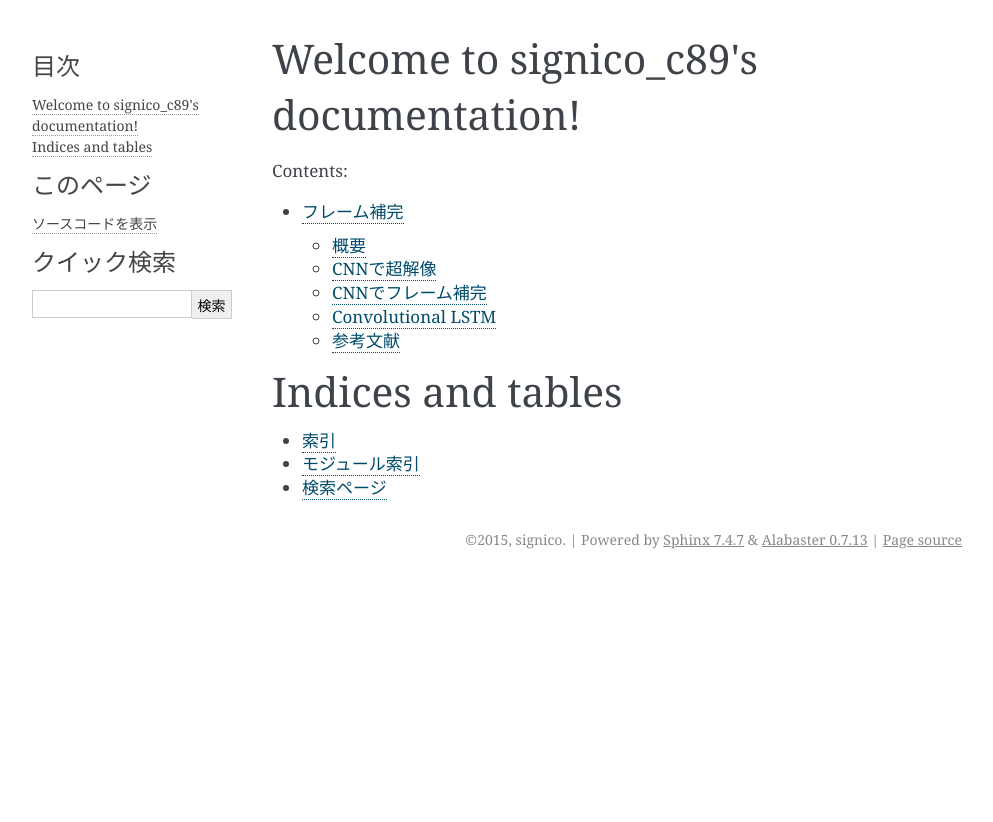
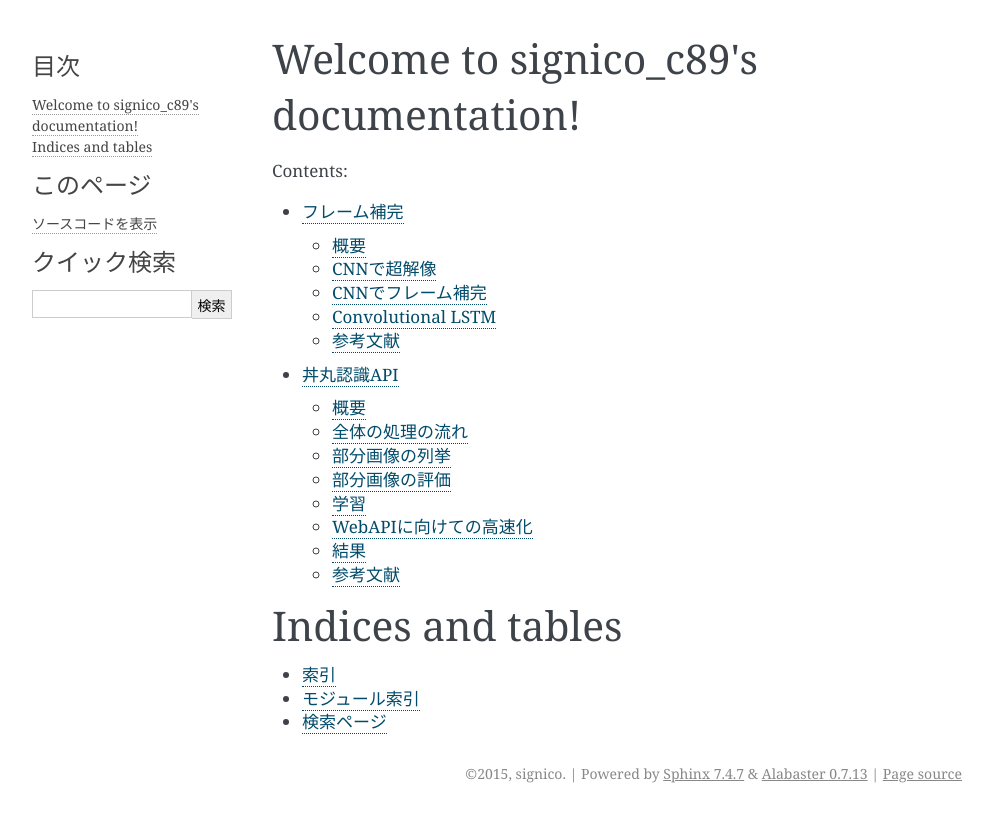
Before and after one commit to Hi-king/signico_c89, a Sphinx documentation site: the page built from source/index.rst, in a window 1280 px wide. Shown: the top 822 px of the page, without its empty margins (148-1141 px from the left). Built offline with Sphinx 7.4.7, drawn with Linux system fonts in a browser that asks for light colours; some of the changed lines change nothing that is shown.

Commit message:
途中まで

```diff
--- /dev/null
+++ b/source/donmaru_recognition_api/donmaru_recognition_api.rst
@@ -0,0 +1,169 @@
+=====
+丼丸認識API
+=====
+
+:執筆: @brly
+
+概要
+====
+本稿は, 丼丸を含む画像を ``HTTP POST`` した際に丼丸を含む矩形とその丼丸が何丼であるかの情報を
+返すWebAPIを作成することを目的として, 試行錯誤した記録である.
+なお, 丼丸が一体何であるかについては [#f1]_ を参照されたい.
+
+.. image:: abstract.png
+
+全体の処理の流れ
+=====
+
+以下に示すようなAPIの実装を本稿では目的として行った.
+
+1. クエリ画像が与えられたら一定以下にリサイズする
+2. リサイズ後のクエリ画像について dlib [#f3]_ を用いて評価すべき部分画像を列挙する
+
+  * 各部分画像についてのベクトル表現を得る
+  * 1クラスSVMを用いて部分画像が丼丸かどうか判定する
+  * 判定の結果が丼丸であるならばマルチクラスSVMを用いてどの丼丸か判定する
+
+3. 丼丸である確率が高い部分画像の矩形情報と, その部分画像が含む丼丸がどの丼丸であるかを返す
+
+部分画像の列挙
+=====
+概要で述べたような目的をWebAPIの形で達成するためには, まず評価する必要のある部分画像を高速に選定できる必要がある.
+
+実は本稿のネタ探しに詰まっていたところ, 機械学習界隈で著名な方のblog記事 [#f5]_ にたどり着き
+Selective Search なる部分画像を提案してくれるアルゴリズムが存在することが分かり, 本稿のテーマを決定した.
+記事を書かれた @kivantium 氏には大変感謝している.
+
+本稿ではこの Selective Search を用いて実際に評価する部分画像の列挙を行っている.
+記事 [#f5]_ にもあるように, Selective Search を実装している dlib [#f3]_ というライブラリがあり, それを利用した.
+
+筆者が試した時期(2015年/12月, バージョン18.18) において dlib [#f3]_ はバイナリ配布されておらず, ソースからビルドする必要があった.
+筆者の環境 MacOSX(10.10.5) では ``/opt/X11/include`` をインクルードパスに追加することでビルドに成功した.
+
+dlib 内で実際に利用した関数は blog記事 [#f5]_ でも言及されている ``dlib::find_candidate_object_locations`` を利用した.
+該当関数は ``dlib/image_transforms/segment_image.h`` にあり, シグネチャは以下のようになっている.
+
+::
+
+  template <
+        typename in_image_type,
+        typename EXP
+        >
+    void find_candidate_object_locations (
+        const in_image_type& in_img_,
+        std::vector<rectangle>& rects,
+        const matrix_exp<EXP>& kvals,
+        const unsigned long min_size = 20,
+        const unsigned long max_merging_iterations = 50
+    )
+
+::
+
+C++ では見つからなかったが python ではこの関数を使うためのサンプルコード
+(find_candidate_object_locations.py)が存在し, 当該の関数については
+
+::
+
+    dlib.find_candidate_object_locations(img, rects, min_size=500)
+
+::
+
+このように使われている. C++版 ではデフォルト引数は最後の2つのみで明示的に3番目の引数である ``kvals`` を与える必要がある.
+とりあえず動かしてみようにも, 一体どんなパラメータなのかわからず途方に暮れていた所,
+``dlib/image_transforms/egment_image_abstract.h`` というヘッダがあり,
+どうやら当該の関数を含む, ``segment_image.h`` 内のソースの説明が書かれていた.
+また, ``kvals`` についてもデフォルト引数が設定されており
+
+::
+
+  template <
+        typename in_image_type,
+        typename EXP
+        >
+    void find_candidate_object_locations (
+        const in_image_type& in_img,
+        std::vector<rectangle>& rects,
+        const matrix_exp<EXP>& kvals = linspace(50, 200, 3),
+        const unsigned long min_size = 20,
+        const unsigned long max_merging_iterations = 50
+    );
+
+::
+
+となっていた. ``kvals`` についてのコメントを見ると, 関数内部においてセグメンテーションは ``kvals.size()`` 回
+行われ, それぞれのセグメンテーションにおいてパラメータ ``k`` の値が用いられる(詳細については segment_image 関数と Felzenszwalb の論文を参照),
+と記述されている.
+
+なので同じヘッダ内にある ``segment_image()`` のコメントを見てみると
+
+::
+
+  パラメータ k は分割領域がどのような大きさになるかについて影響を与えるものです.
+  一般的に k が大きいほど大きな分割が生成されます. 深い考察については論文を参照.
+
+::
+
+とのことだった. パラメータkの意義はざっくり分かったが, ``find_candidate_object_locations``
+では複数個のパラメータkを与えることが出来る. 再び当該関数のソースを読んでみると, これは複数回の探索結果の矩形情報を
+マージするということだった.
+そのため, デフォルトでは ``linspace(50, 200, 3)`` のように異なる k の値を複数与えているということが分かった.
+
+しかし, なぜこのような値の与え方にしているのかは論文を読まねば分からなそうである.
+こちらについては誠に申し訳ないが, 時間の都合上省略させて頂く.
+
+さて ``dlib::find_candidate_object_locations`` の残りの引数について,
+``in_img, rects`` は説明不要として, ``min_size, max_merging_iterations`` はそれぞれ
+
+* min_size : 基本的な分割を行う際に, ``min_size`` 分の pixel を含まない矩形は途中で捨てられるようになる.
+* max_merging_iterations : 矩形のマージを試すイテレーションの最大回数であり, この値が大きくなるほど沢山の矩形が出力として得られるようになる.
+
+ということであり, これらのパラメータは部分画像列挙に関する高速化と精度高上のトレードオフを
+調整することが可能なパラメータであることが分かる.
+
+部分画像の評価
+=====
+dlib [#f3]_ を用いて評価すべき部分画像が得られたら, 次にそれが丼丸であるか判別できる必要がある.
+そこで libsvm [#f2]_ による1クラスSVMを用いて与えられた部分画像が丼丸であるか識別することにする.
+ここでは予め学習を行って識別のためのモデルを用意しておき, 各部分画像を特徴ベクトル化し識別機にかけて判定する.
+全体の処理の流れでも述べたように, 丼丸である確率が高い部分画像についてはさらにマルチクラスSVMを用いて何の丼であるかの判定を行う.
+
+モデルの生成, ベクトルの識別は libsvm [#f2]_ に同梱されている ``svm-train`` ``svm-predict`` を使用した.
+
+また画像を表現する特徴ベクトルは Dense Sampling Sift を用いて 8192次元のベクトルとした.
+
+学習
+=====
+先に述べたように, 部分画像の評価には予めSVMの学習が必要になる.
+また1クラスSVMの学習の際には ``Data-Driven-Uniqueness`` [#f4]_ を計算するアプローチを参考にした.
+
+この手法は, 類似画像検索などを行う際に ``query-dependent weight vector`` と呼ばれるベクトル値をクエリ画像ごとに計算し,
+このベクトル値と比較対象となる画像の特徴ベクトルとの内積を類似度に用いることでよい結果が得られると述べている.
+
+また, この特殊なベクトルの計算方法として,
+クエリ画像とその左右反転画像などを加えた少数の画像をポジティブサンプル, そして無作為に選択したおよそ1万枚の画像を
+ネガティブサンプルとしてそれぞれ特徴ベクトルを求めて, libsvm [#f2]_ を用いた線形SVMによる学習を行った際に
+得られたサポートベクトルを ``query-dependent weight vector`` としている.
+
+この手法は, クエリ画像が与えられる度に大量のサンプルを用いた線形SVMによる学習が必要になるため,
+計算コストが大きすぎることが課題として論文内でも述べられているが, 本稿のようなケースにおいては
+検索クエリ画像は丼丸のみとなるため, 事前に学習を行っておけばAPIが呼ばれる度に学習を行う必要はない.
+
+実際に利用したポジティブサンプル用の画像は公式サイト [#f1]_ のものを利用した.
+またネガティブサンプル用のデータセットはこちら [#f4]_ で配布されているものを利用した.
+
+WebAPIに向けての高速化
+=====
+TBD
+
+結果
+=====
+TBD
+
+参考文献
+====
+
+.. [#f1] http://sasafune.co.jp/
+.. [#f2] https://www.csie.ntu.edu.tw/~cjlin/libsvm/
+.. [#f3] http://dlib.net/
+.. [#f4] http://graphics.cs.cmu.edu/projects/crossDomainMatching/
+.. [#f5] http://kivantium.hateblo.jp/entry/2015/07/25/184346
--- a/source/index.rst
+++ b/source/index.rst
@@ -12,7 +12,7 @@
    :maxdepth: 2
 
    frame_interpolation/frame_interpolation
-
+   donmaru_recognition_api/donmaru_recognition_api
 
 Indices and tables
 ==================
```
Also changed, not shown: source/donmaru_recognition_api/abstract.png (added), 1 other file.
